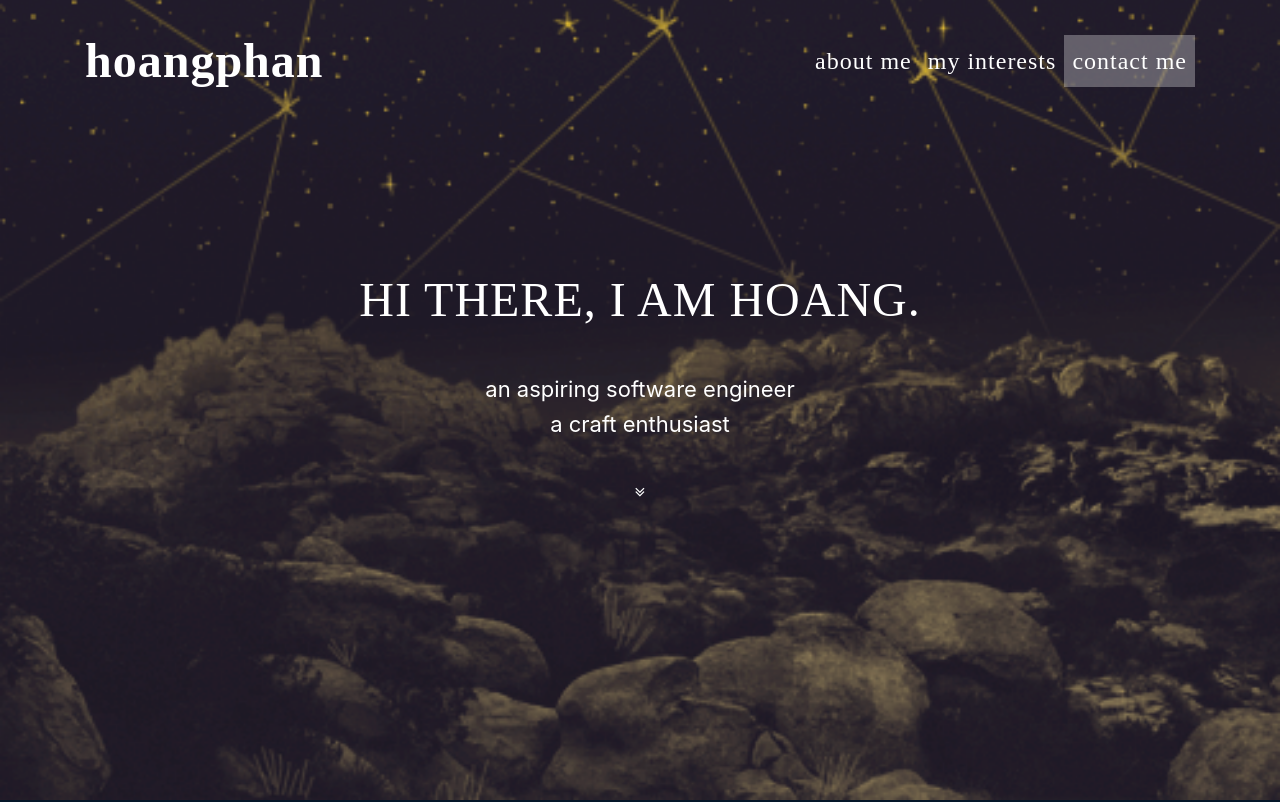
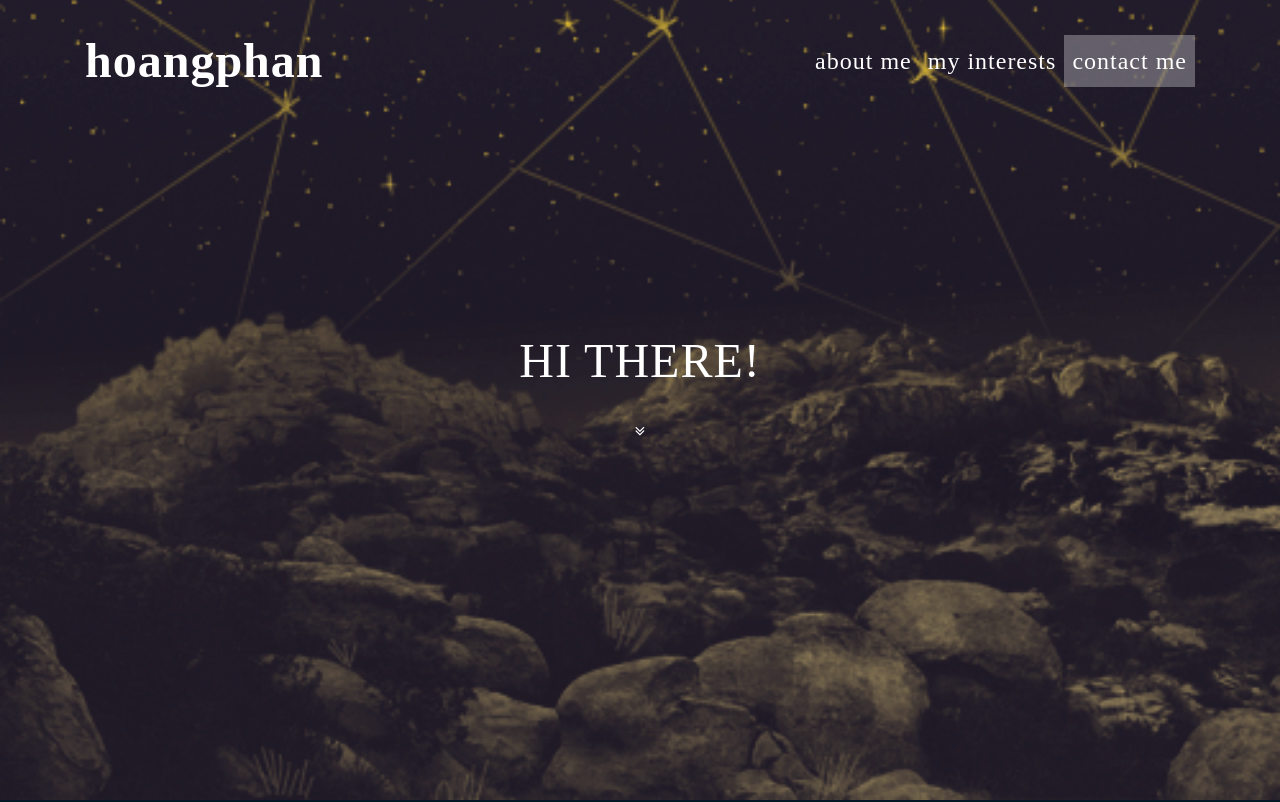
Before and after one commit to MeganPhan/profile, a website with bundled scripts: page index.html in a window 1280 px wide. Shown: the top 802 px of the page. Built offline with nearby package versions, Linux system fonts and the light colour scheme.

Commit message:
Update index.html

```diff
--- a/index.html
+++ b/index.html
@@ -69,13 +69,14 @@
        <div class="container" data-aos="fade-down" data-aos-duration="600">
           <div class="row">
             <div class="col-lg-8 mx-auto">
-               <h1 class="brand-heading"><font face="gloss and bloom" size="12">Hi there, I am Hoang. </font></h1>
-              <p class="intro-text">
+               <h1 class="brand-heading"><font face="gloss and bloom" size="14">Hi there!</font></h1>
+
+              <!-- <p class="intro-text">
                 <!-- should rewrite this tho-->
                 <!-- nói cái méo gì đây -->
-                <br> an aspiring software engineer
-                <br> a craft enthusiast
-              </p>
+              <!--  <br> -->
+               <!-- <br>  -->
+              <!-- </p> -->
                <a href="#about" class="btn btn-circle js-scroll-trigger">
                 <i class="fa fa-angle-double-down animated"></i>
               </a>
```
